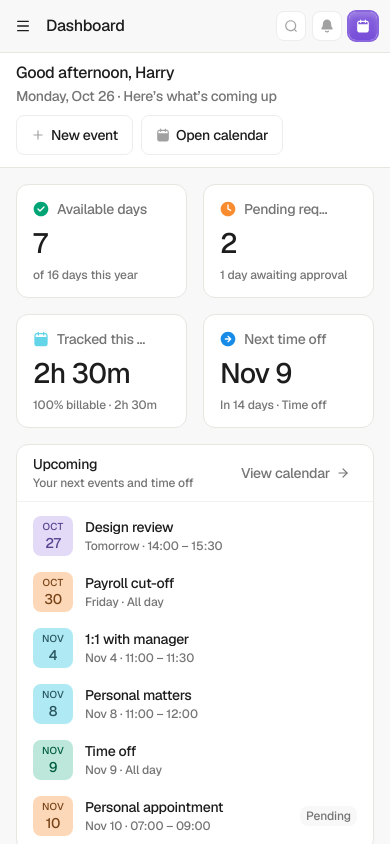
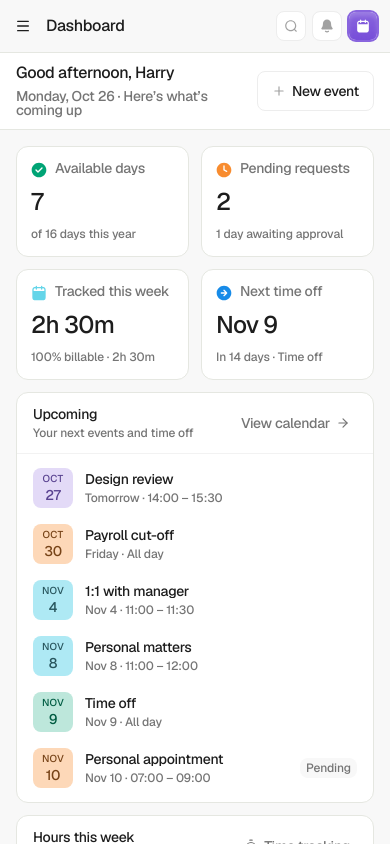
Before and after one commit to Rahul96A/calender-app-design, a Next.js app: page /dashboard in a window 390 px wide. Built offline with nearby package versions, Linux system fonts and the light colour scheme.

Commit message:
feat: make Dashboard responsive
Greeting no longer truncates, hours chart shows values without hover,
and quick actions and card buttons are full touch targets on phones.

```diff
--- a/src/components/pages/dashboard/dashboard-page.tsx
+++ b/src/components/pages/dashboard/dashboard-page.tsx
@@ -37,7 +37,7 @@ import { cn } from "@/lib/utils";
 import { useNow, useToday } from "@/hooks/use-today";
 import { useAppStore } from "@/stores/app-store";
 import { openOverlay } from "@/stores/overlay-store";
-import { Card, CardHeader, EmptyState, PageHeader, PageRoot, StatIcon, type StatGlyph } from "@/components/pages/shared/page-chrome";
+import { Card, CardHeader, EmptyState, PageHeader, PageRoot, StatGrid, StatTile } from "@/components/pages/shared/page-chrome";
 
 function greetingFor(now: number) {
   if (!now) return "Welcome back";
@@ -73,7 +73,8 @@ export function DashboardPage() {
             <Button onClick={() => openOverlay({ kind: "event", date: today })}>
               <PlusIcon className="text-icon" /> New event
             </Button>
-            <Button asChild>
+            {/* Phones reach the calendar from the nav and the Upcoming card. */}
+            <Button asChild className="max-md:hidden">
               <Link href="/time-off">
                 <Icon name="nav-calendar" /> Open calendar
               </Link>
@@ -81,14 +82,14 @@ export function DashboardPage() {
           </>
         }
       />
-      <div className="grid gap-4 p-4">
+      <div className="grid gap-3 p-4 md:gap-4">
         <StatRow />
-        <div className="grid grid-cols-1 items-start gap-4 xl:grid-cols-[minmax(0,1fr)_340px]">
-          <div className="grid min-w-0 gap-4">
+        <div className="grid grid-cols-1 items-start gap-3 md:gap-4 xl:grid-cols-[minmax(0,1fr)_340px]">
+          <div className="grid min-w-0 gap-3 md:gap-4">
             <UpcomingCard />
             <WeekHoursCard />
           </div>
-          <div className="grid min-w-0 gap-4">
+          <div className="grid min-w-0 gap-3 md:gap-4">
             <BalanceCard />
             <QuickActionsCard />
             <NotificationsCard />
@@ -100,45 +101,6 @@ export function DashboardPage() {
 }
 
 /* ------------------------------------------------------------------ stats */
-
-function StatTile({
-  icon,
-  label,
-  value,
-  hint,
-  href,
-}: {
-  icon: StatGlyph;
-  label: string;
-  value: React.ReactNode;
-  hint: React.ReactNode;
-  href?: string;
-}) {
-  const body = (
-    <>
-      <span className="flex items-center gap-2">
-        <StatIcon name={icon} size={16} />
-        <span className="t-14 min-w-0 flex-1 truncate text-fg-2">{label}</span>
-        {href ? (
-          <ArrowRightIcon className="size-3.5 text-icon opacity-0 transition-opacity duration-150 group-hover:opacity-100" />
-        ) : null}
-      </span>
-      <span className="text-[28px] leading-none font-medium tracking-[-0.84px] text-fg">{value}</span>
-      <span className="t-12 truncate text-fg-2">{hint}</span>
-    </>
-  );
-  const cls = "group flex min-w-0 flex-col gap-3 rounded-xl border border-hairline bg-surface p-4";
-  return href ? (
-    <Link
-      href={href}
-      className={cn(cls, "outline-none transition-colors duration-150 hover-fine:bg-hover focus-visible:ring-2 focus-visible:ring-brand/40")}
-    >
-      {body}
-    </Link>
-  ) : (
-    <div className={cls}>{body}</div>
-  );
-}
 
 function StatRow() {
   const today = useToday();
@@ -172,7 +134,7 @@ function StatRow() {
   const inDays = nextLeave ? diffDays(today, nextLeave.from) : 0;
 
   return (
-    <div className="grid grid-cols-2 gap-4 xl:grid-cols-4">
+    <StatGrid>
       <StatTile
         icon="available"
         label="Available days"
@@ -209,7 +171,7 @@ function StatRow() {
         }
         href="/time-off"
       />
-    </div>
+    </StatGrid>
   );
 }
 
@@ -242,7 +204,7 @@ function UpcomingCard() {
         title="Upcoming"
         description="Your next events and time off"
         actions={
-          <Button variant="ghost" size="sm" asChild>
+          <Button variant="ghost" size="sm" asChild className="max-md:h-9">
             <Link href="/time-off">
               View calendar <ArrowRightIcon />
             </Link>
@@ -286,7 +248,7 @@ function UpcomingCard() {
                     </span>
                   </span>
                   {e.note ? (
-                    <span className="t-12 max-w-[160px] shrink-0 truncate rounded-md bg-app px-1.5 py-1 text-fg-2">{e.note}</span>
+                    <span className="t-12 max-w-24 shrink-0 truncate rounded-md bg-app px-1.5 py-1 text-fg-2 sm:max-w-[160px]">{e.note}</span>
                   ) : null}
                 </button>
               </li>
@@ -325,7 +287,7 @@ function WeekHoursCard() {
         title="Hours this week"
         description={total ? `${formatDuration(total)} tracked` : "No time tracked yet this week"}
         actions={
-          <Button variant="ghost" size="sm" asChild>
+          <Button variant="ghost" size="sm" asChild className="max-md:h-9">
             <Link href="/time-tracking">
               <TimerIcon /> Time tracking
             </Link>
@@ -353,8 +315,14 @@ function WeekHoursCard() {
                     <button
                       type="button"
                       aria-label={`${formatWeekday(d.date)}: ${d.minutes ? formatDuration(d.minutes) : "no time"} tracked`}
-                      className="group flex h-full items-end justify-center rounded-md outline-none focus-visible:ring-2 focus-visible:ring-brand/40"
+                      className="group flex h-full flex-col items-center justify-end gap-1 rounded-md outline-none focus-visible:ring-2 focus-visible:ring-brand/40"
                     >
+                      {/* Touch has no hover tooltip: label the bars directly on phones. */}
+                      {d.minutes ? (
+                        <span className={cn("t-12-tight tabular-nums md:hidden", isToday ? "text-brand" : "text-fg-2")}>
+                          {Math.round(d.minutes / 6) / 10}h
+                        </span>
+                      ) : null}
                       <span
                         className={cn(
                           "w-full max-w-6 rounded-t-[4px] transition-opacity duration-150 group-hover:opacity-80",
@@ -417,7 +385,7 @@ function BalanceCard() {
         title="Leave balance"
         description={`${stats.contract} contract + ${stats.carryover} carryover days`}
         actions={
-          <Button variant="ghost" size="sm" onClick={() => openOverlay({ kind: "policy" })}>
+          <Button variant="ghost" size="sm" className="max-md:h-9" onClick={() => openOverlay({ kind: "policy" })}>
             Policy
           </Button>
         }
@@ -446,7 +414,7 @@ function BalanceCard() {
             </li>
           ))}
         </ul>
-        <Button variant="brand" className="w-full" onClick={() => openOverlay({ kind: "request" })}>
+        <Button variant="brand" className="w-full max-md:h-10" onClick={() => openOverlay({ kind: "request" })}>
           <Icon name="request-time-off" className="text-white" /> Request time-off
         </Button>
       </div>
@@ -467,7 +435,7 @@ function QuickActionsCard() {
     { label: "Settings", icon: <SettingsIcon />, href: "/settings" },
   ];
   const cls =
-    "press flex h-9 items-center gap-2 rounded-lg border border-control bg-surface px-2.5 text-left outline-none transition-colors duration-150 hover-fine:bg-hover focus-visible:ring-2 focus-visible:ring-brand/40 [&_svg]:size-3.5 [&_svg]:shrink-0 [&_svg]:text-icon";
+    "press flex h-10 items-center gap-2 md:h-9 rounded-lg border border-control bg-surface px-2.5 text-left outline-none transition-colors duration-150 hover-fine:bg-hover focus-visible:ring-2 focus-visible:ring-brand/40 [&_svg]:size-3.5 [&_svg]:shrink-0 [&_svg]:text-icon";
   return (
     <Card>
       <CardHeader title="Quick actions" />
@@ -508,7 +476,7 @@ function NotificationsCard() {
         description={unread ? `${unread} unread` : "You’re all caught up"}
         actions={
           unread ? (
-            <Button variant="ghost" size="sm" onClick={markAll} className="t-12">
+            <Button variant="ghost" size="sm" onClick={markAll} className="t-12 max-md:h-9">
               Mark all read
             </Button>
           ) : null
```
